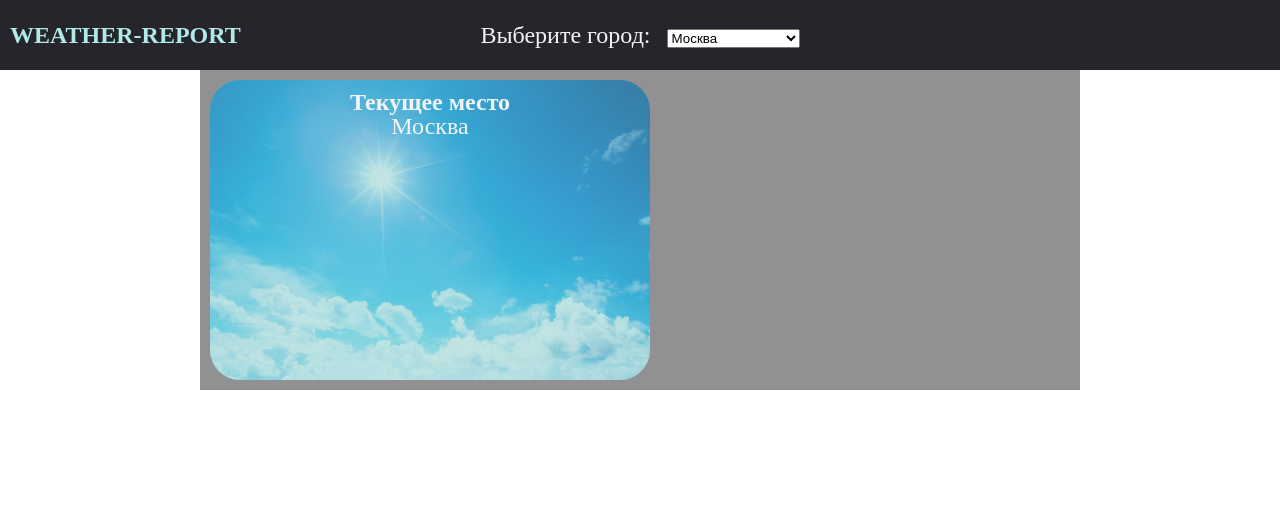
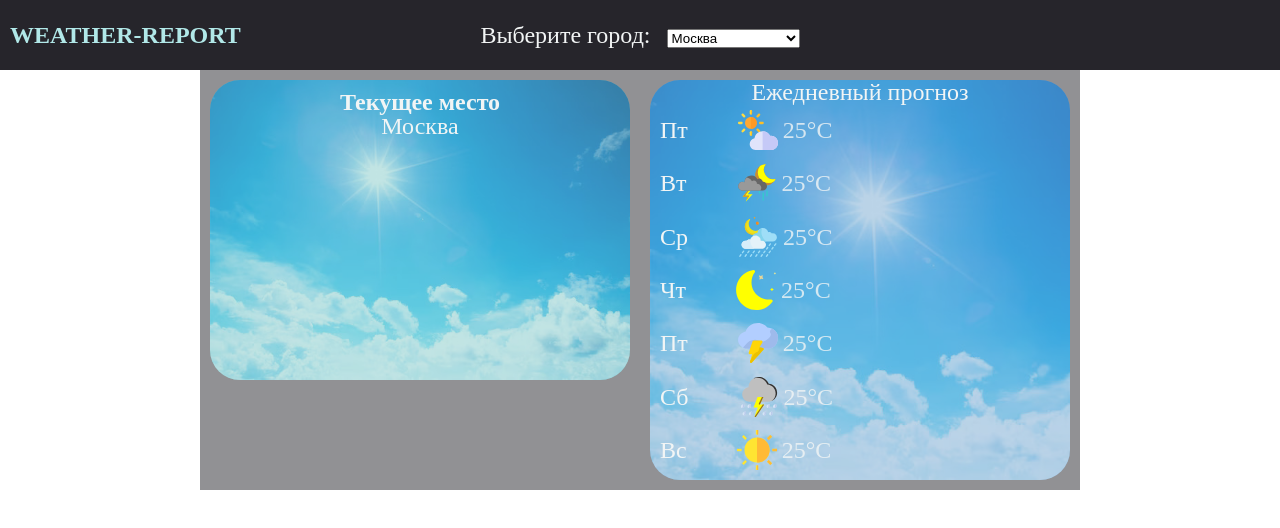
Before and after one commit to felhan/weather-report, a plain HTML site: page index.html in a window 1280 px wide. Drawn offline with Linux system fonts and the light colour scheme.

Commit message:
base for week

```diff
--- a/index.html
+++ b/index.html
@@ -28,8 +28,38 @@
                     <div class="weather_current-town">Москва</div>
                 </div>
             </section>
-            <section class="weather-week">
-
+            <section class="weather_week">
+                <div class="weather_week-header">Ежедневный прогноз</div>
+                <ul class="weather_week-items">
+                    <li class="weather_week-item">Пт
+                        <img src="images/weather icons/weather_bn3f1hc5hnmn.svg" alt="" class="weather_week-item icon">
+                        <div class="weather_week-item degree">25°C</div>
+                    </li>
+                    <li class="weather_week-item">Вт
+                        <img src="images/weather icons/night_rain_7v2p8vwhggbm.svg" alt="" class="weather_week-item icon">
+                        <div class="weather_week-item degree">25°C</div>
+                    </li>
+                    <li class="weather_week-item">Ср
+                        <img src="images/weather icons/night_rain_v8kc0fss9q79.svg" alt="" class="weather_week-item icon">
+                        <div class="weather_week-item degree">25°C</div>
+                    </li>
+                    <li class="weather_week-item">Чт
+                        <img src="images/weather icons/night_zp0ndhve8b8h.svg" alt="" class="weather_week-item icon">
+                        <div class="weather_week-item degree">25°C</div>
+                    </li>
+                    <li class="weather_week-item">Пт
+                        <img src="images/weather icons/thunderstorm_p4fa0vbj4m1f.svg" alt="" class="weather_week-item icon">
+                        <div class="weather_week-item degree">25°C</div>
+                    </li>
+                    <li class="weather_week-item">Сб
+                        <img src="images/weather icons/thunderstorm_z9xehmyqqsu3.svg" alt="" class="weather_week-item icon">
+                        <div class="weather_week-item degree">25°C</div>
+                    </li>
+                    <li class="weather_week-item">Вс
+                        <img src="images/weather icons/sunny_9srgg1px8jr7.svg" alt="" class="weather_week-item icon">
+                        <div class="weather_week-item degree">25°C</div>
+                    </li>
+                </ul>
             </section>
         </div>
     </main>
--- a/style.css
+++ b/style.css
@@ -1,6 +1,6 @@
 body {
     font-size: 24px;
-    color: #f2f5f5;
+    color: rgba(242, 245, 245);
     margin: 0;
     padding: 0;
 
@@ -40,7 +40,9 @@ h1 {
 }
 
 .weather {
-    height: 100%;
+    display: flex;
+    flex-wrap: nowrap;
+    justify-content: center;
 }
 
 .weather_current {
@@ -49,7 +51,7 @@ h1 {
     border-radius: 30px;
     background-color: #79c5c3;
     margin: 10px;
-    min-height: 300px;
+    height: 300px;
     position: relative;
     z-index: 0;
     justify-content: center;
@@ -74,7 +76,7 @@ h1 {
     padding-top: 10px;
     width: 100%;
     margin: 0 auto;
-
+    height: 50px;
 }
 
 .weather_current-title, .weather_current-town {
@@ -82,3 +84,72 @@ h1 {
     display: flex;
     justify-content: center;
 }
+
+.weather_week {
+    width: 50%;
+    background-color: #77a8d1;
+    border-radius: 30px;
+    margin: 10px;
+    z-index: 0;
+    position: relative;
+    min-height: 400px;
+}
+
+.weather_week::before {
+    content: "";
+    background-image: url('images/background-weather/sunny-sky_87394-20.jpg');
+    background-size: cover;
+    background-repeat: no-repeat;
+    opacity: 0.5;
+    top: 0;
+    left: 0;
+    bottom: 0;
+    right: 0;
+    position: absolute;
+    z-index: -2;
+    border-radius: 30px;
+}
+
+/* .weather_week::after {
+    content: "";
+    background-color: rgba(0, 0, 0, 0.5);
+    top: 0;
+    left: 0;
+    bottom: 0;
+    right: 0;
+    position: absolute;
+    z-index: -1;
+    border-radius: 30px; */
+/* } */
+
+.weather_week-header {
+    width: 100%;
+    display: flex;
+    justify-content: center;
+    height: 20px;
+}
+
+.weather_week-items {
+    display: flex;
+    width: 100%;
+    flex-direction: column;
+    margin:10px;
+    justify-content: space-between;
+    height: 90%;
+}
+
+.weather_week-item {
+    height: 40px;
+    display: flex;
+    align-items: center;
+}
+.degree {
+    margin-left: 5px;
+    color: rgba(242, 245, 245, 0.8);
+}
+
+.icon {
+    width: 40px;
+    height: 40px;
+    margin-left: 50px;
+}
```
Also changed, not shown: images/weather icons/cloudy_k4yc9c68904q.svg (added), images/weather icons/night_rain_7v2p8vwhggbm.svg (added), images/weather icons/night_rain_lqno111usmlx.svg (added), images/weather icons/night_rain_v8kc0fss9q79.svg (added), images/weather icons/night_zp0ndhve8b8h.svg (added), images/weather icons/sunny_9srgg1px8jr7.svg (added), images/weather icons/thunderstorm_p4fa0vbj4m1f.svg (added), images/weather icons/thunderstorm_z9xehmyqqsu3.svg (added), images/weather icons/weather_bn3f1hc5hnmn.svg (added), images/weather icons/weather_forecast_0ltd6bmfym0e.svg (added), images/weather icons/weather_ips1o0ploo5t.svg (added).
